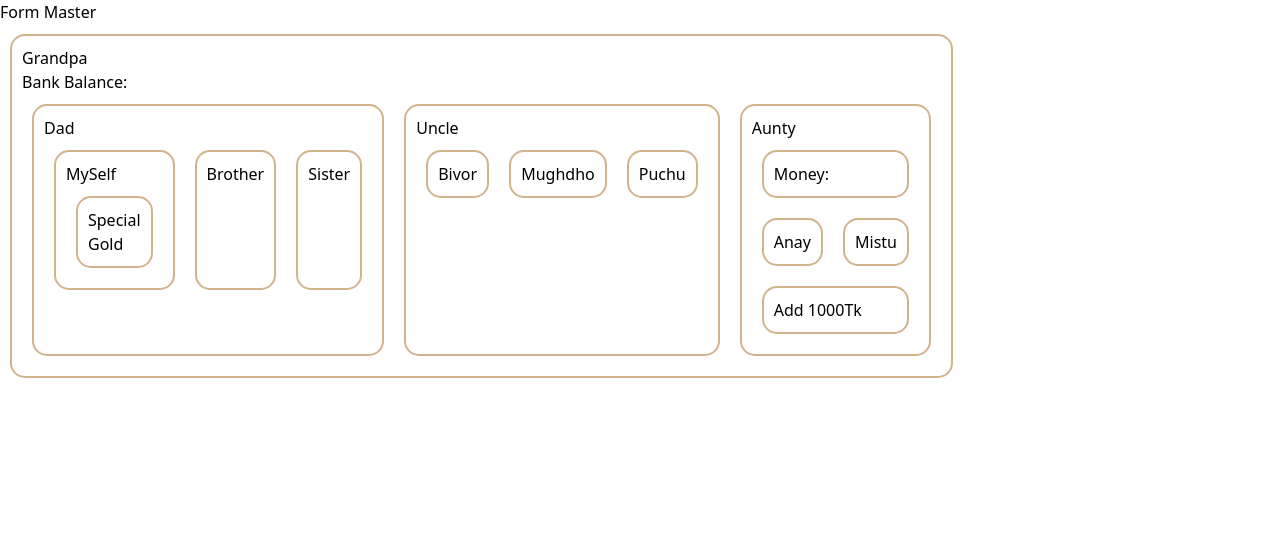
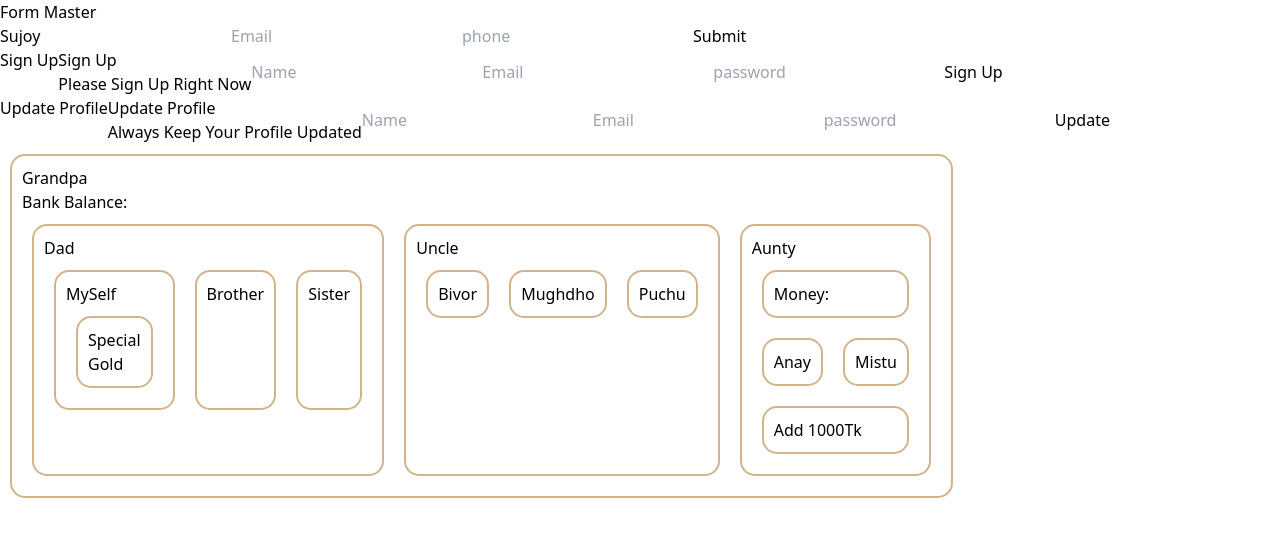
Before and after one commit to devsujoy36/Form-Master, a React (Vite) app: page / in a window 1280 px wide. Shown: the top 536 px of the page. Built offline with nearby package versions, Linux system fonts and the light colour scheme.

Commit message:
add some change

```diff
--- a/src/App.jsx
+++ b/src/App.jsx
@@ -1,19 +1,19 @@
 import './App.css'
 import Grandpa from './Component/Family/Grandpa/Grandpa'
-// import ReUsableForm from './Component/ReUsableForm/ReUsableForm'
-// import HookForm from './Component/HookForm/HookForm'
+import ReUsableForm from './Component/ReUsableForm/ReUsableForm'
+import HookForm from './Component/HookForm/HookForm'
 // import RefFrom from './Component/RefForm/RefFrom'
 // import SimpleForm from './Component/SimpleForm/SimpleForm'
 // import StateFullForm from './Component/StateFullForm/StateFullForm'
 
 function App() {
 
-  // const handleSignupSubmit = (data) => {
-  //   console.log('Sign Up: ', data);
-  // }
-  // const handleUpdateSubmit = (data) => {
-  //   console.log('Update: ', data);
-  // }
+  const handleSignupSubmit = (data) => {
+    console.log('Sign Up: ', data);
+  }
+  const handleUpdateSubmit = (data) => {
+    console.log('Update: ', data);
+  }
 
   return (
     <>
@@ -27,9 +27,9 @@ function App() {
       {/* Form Handling Using useRef  */}
       {/* <RefFrom /> */}
 
-      {/* <HookForm/> */}
+      <HookForm/>
 
-      {/* <ReUsableForm handleSubmit={handleSignupSubmit} formTitle={'Sign Up'} submitBtnText={'Sign Up'} >
+      <ReUsableForm handleSubmit={handleSignupSubmit} formTitle={'Sign Up'} submitBtnText={'Sign Up'} >
         <div>
           <h1>Sign Up</h1>
           <p>Please Sign Up Right Now</p>
@@ -41,7 +41,7 @@ function App() {
           <h1>Update Profile</h1>
           <p>Always Keep Your Profile Updated</p>
         </div>
-      </ReUsableForm> */}
+      </ReUsableForm>
       <div className='flex justify-center items-center h-[70vh] border'>
         <Grandpa />
 
--- a/src/Component/HookForm/HookForm.jsx
+++ b/src/Component/HookForm/HookForm.jsx
@@ -10,15 +10,15 @@ const HookForm = () => {
     console.log(name);
   }
 
-  const [name, handleChange] = useInputState('rojoni')
+  const [name, handleChange] = useInputState('Sujoy')
 
   return (
-    <div className="flex justify-center bg-black text-white items-center h-[100vh]">
-      <form action="" onSubmit={handleSubmit} className="border-2 flex flex-col gap-2 border-white p-10 rounded-xl">
+    <div className="flex justify-center  items-center h-[100vh]">
+      <form action="" onSubmit={handleSubmit} className="border-2 flex flex-col gap-2  p-10 rounded-xl">
 
-        <input type="text" value={name} onChange={handleChange} name="name" placeholder="Name" className="border-white text-black border p-2 rounded-md" />
-        <input type="email" name="email" placeholder="Email" className="border-white border p-2 rounded-md" />
-        <input type="text" name="phone" placeholder="phone" className="border-white border p-2 rounded-md" />
+        <input type="text" value={name} onChange={handleChange} name="name" placeholder="Name" className=" text-black border p-2 rounded-md" />
+        <input type="email" name="email" placeholder="Email" className=" border p-2 rounded-md" />
+        <input type="text" name="phone" placeholder="phone" className=" border p-2 rounded-md" />
 
         <input type="submit" className={btnStyle} />
       </form>
--- a/src/hooks/useInputState.js
+++ b/src/hooks/useInputState.js
@@ -1,7 +1,7 @@
 import { useState } from 'react'
 
 const useInputState = (defaultValue = null) => {
-    const [value, setValue] = useState(defaultValue)
+    const [value, setValue] = useState(defaultValue);
     const handleChange = e => {
         setValue(e.target.value)
     }
```
